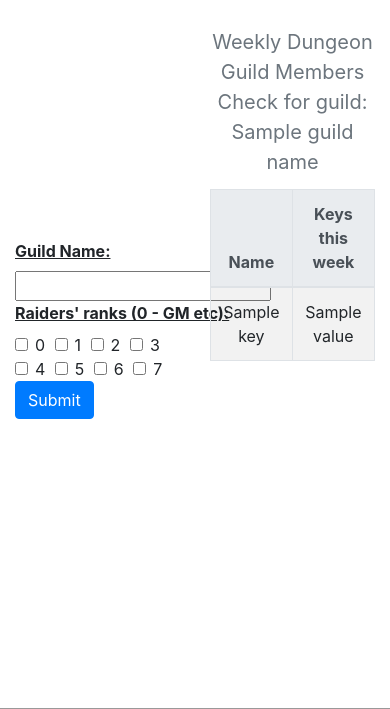
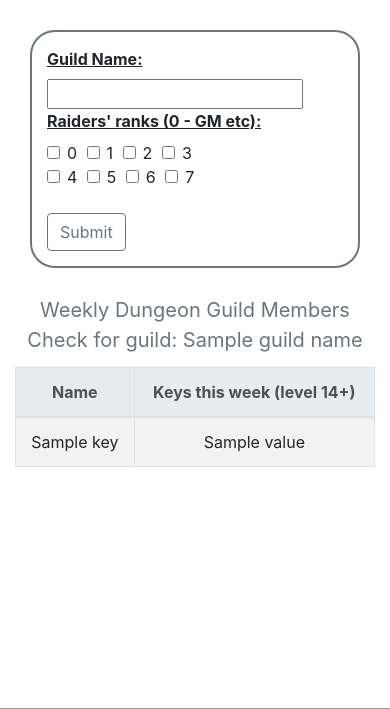
Before and after one commit to bartoszkonarski/wow-helper, a Django app: template navbarpages/templates/dungeoncheck.html in a window 390 px wide. Shown: the part 56-765 px from the top of the page. Run offline with Django 3.2, Linux system fonts and the light colour scheme; the template is opened without the code that fills it: most values are stand-ins (such as "Sample title", 1, 10 or a date in 2020); some libraries are stand-ins or nearby versions.

Commit message:
responsive design fixed

```diff
--- a/navbarpages/static/style.css
+++ b/navbarpages/static/style.css
@@ -30,8 +30,11 @@ body {
 	font-weight: bold;
 }
 .guildform {
-	position: fixed;
-	top: 35%;
+	border: 2px solid;
+	border-color: #6c757d;
+	border-radius: 25px;
+	padding: 15px;
+	margin: 15px;
 }
 caption {
 	display: table-caption;
@@ -39,3 +42,24 @@ caption {
 	caption-side: top;
 	font-size: 20px;
 }
+.table thead th {
+	vertical-align: middle;
+}
+.table a {
+	color: inherit;
+}
+.table a:hover {
+	text-decoration: none;
+}
+@media only screen and (min-width: 1200px) {
+	.guildform {
+		position: fixed;
+		top: 35%;
+	}
+}
+@media only screen and (min-width: 992px) {
+	.guildform {
+		position: fixed;
+		top: 35%;
+	}
+}
--- a/navbarpages/templates/base.html
+++ b/navbarpages/templates/base.html
@@ -25,7 +25,7 @@
 	<div class="collapse navbar-collapse" id ="navbarSupportedContent">
 		<ul class="navbar-nav ml-auto">
 			<li class="nav-item">
-				<a class="nav-link" href="{% url 'itemfinder' %}">Item finder</a>
+				<a class="nav-link" href="{% url 'itemfinder' %}">Shadowlands Item Finder</a>
 			</li>
 			<li class="nav-item dropdown">
 				<a class="nav-link dropdown-toggle active" href="" id="navbarDropdown" role="button" data-toggle="dropdown">Guild Features</a>
--- a/navbarpages/templates/dungeoncheck.html
+++ b/navbarpages/templates/dungeoncheck.html
@@ -9,8 +9,8 @@
 {%endif%}
 {% endblock extrajs%} {% block content %}
 <div class="row">
-<div class="col">
-<form method="POST" class="guildform" action="{% url 'dungeoncheck' %}">
+<div class="col-lg-4 col-sm-12"><div class="guildform">
+<form method="POST"  action="{% url 'dungeoncheck' %}">
 	{% csrf_token %}
 
 	<label for="guildname" class="headlabel">Guild Name:</label><br>
@@ -83,27 +83,33 @@
 			value="7"
 		/>
 		<label class="form-check-label" for="7">7</label>
-		</div>
-	<button type="submit" class="btn btn-primary" id="submitbutton">
+		</div><br>
+	<button type="submit" class="btn btn-outline-secondary" id="submitbutton">
 		Submit
 	</button>
-</form>
+</form></div>
 </div>
-<div class="col">
+<div class="col-lg-8 col-xs-12">
 
 	<table class="table table-striped table-bordered table-hover" id="resultsTable">
-		<caption>Weekly Dungeon Guild Members Check for guild: {{ GuildName }}</caption>
+		<caption>Weekly Dungeon Guild Members Check for guild:
+			{% if GuildName == "Exception!!!"%}
+				None
+			{% else %}
+				{{ GuildName }}
+			{%endif%}
+		</caption>
 		<thead class="thead-light">
 			<tr>
-				<th scope="col">Name</th>
-				<th scope="col">Keys this week</th>
+				<th scope="col" >Name</th>
+				<th scope="col">Keys this week (level 14+)</th>
 			</tr>
 		</thead>
 		<tbody>
 			{% for key, value in sorted_dict.items %}
 				{% if key != 'GuildName' %}
 				<tr scope="row">
-					<td>{{key}}</td>
+					<td><a href="https://raider.io/characters/eu/burning-legion/{{key}}" target="_blank">{{key}}</a></td>
 					<td>{{value}}</td>
 				</tr>
 				{% endif %}
```
Also changed, not shown: navbarpages/templates/finder.html (+6 -1 lines), db.sqlite3.
